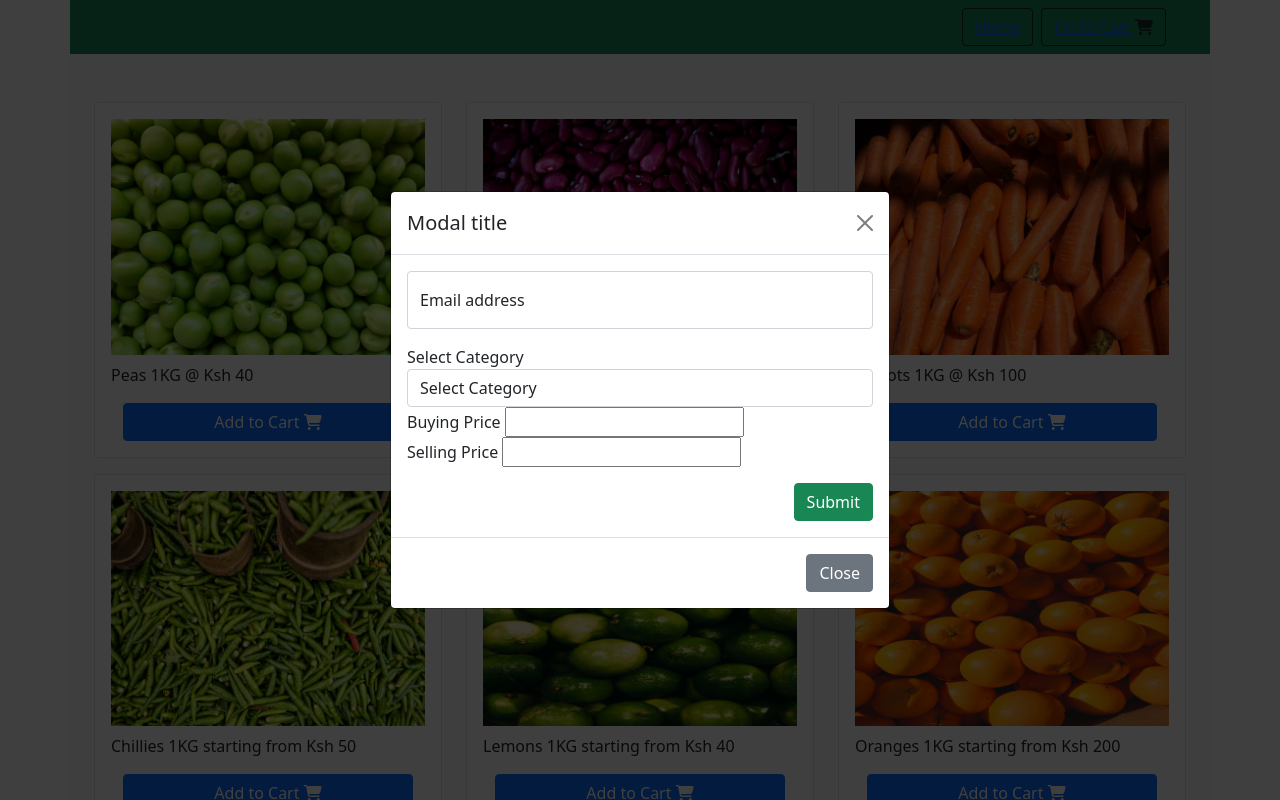
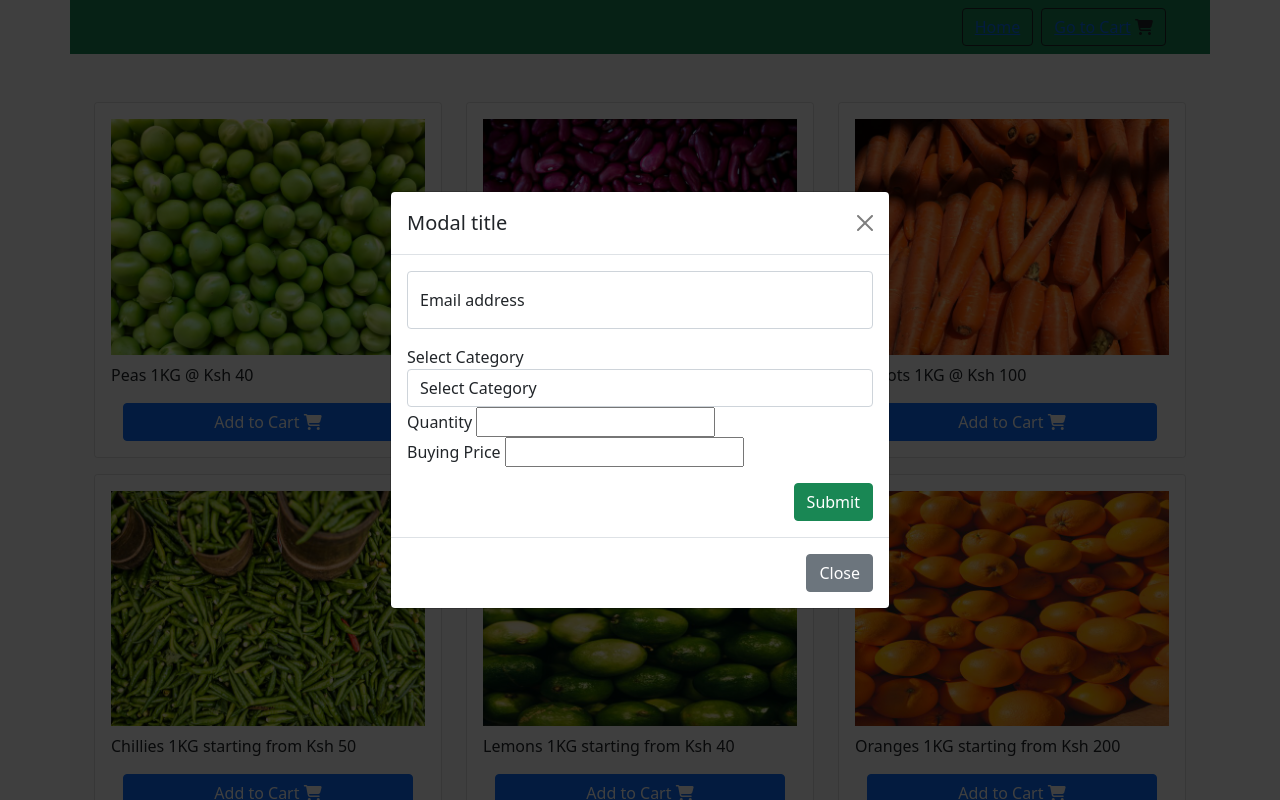
Before and after one commit to munyuajojo/Groceries_Managment_System, a Flask app: page / in a window 1280 px wide, after a click on "Add to Cart". Run offline with Flask 2, Linux system fonts and the light colour scheme; some libraries are stand-ins or nearby versions.

Commit message:
Made changes

```diff
--- a/templates/landing/index.html
+++ b/templates/landing/index.html
@@ -63,13 +63,13 @@
                         </div><!--End of Select Category-->
 
                         <div class="form-group"> <!--Start of Buying Price form group-->
-                          <label for="">Buying Price</label>
-                          <input class="form control" type="text" name="bp" id="" required>
+                          <label for="">Quantity</label>
+                          <input class="form control" type="text" name="quantity" id="" required>
                         </div> <!--End of Buying Price form group-->
 
                         <div class="form-group"> <!--Start of Selling Price form group-->
-                          <label for="">Selling Price</label>
-                          <input class="form control" type="text" name="sp" id="" required>
+                          <label for="">Buying Price</label>
+                          <input class="form control" type="text" name="bp" id="" required>
                         </div> <!--End of Selling Price form group-->
 
                         <div class="from-group mt-3 d-flex justify-content-end"> <!--Start of Buttom form group-->
```
Also changed, not shown: templates/landing/cart.html (+4 -4 lines).
